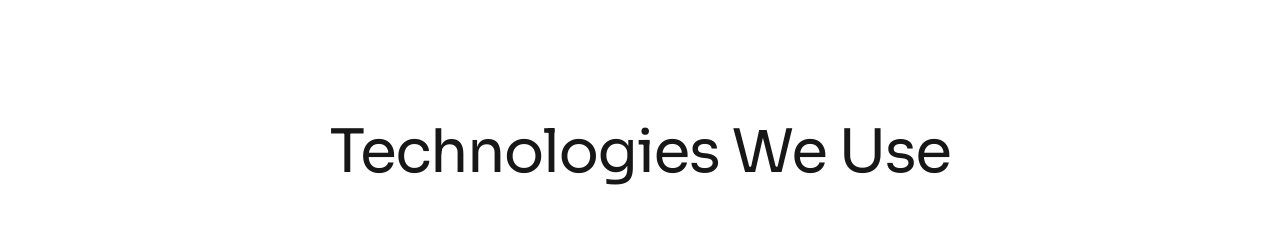
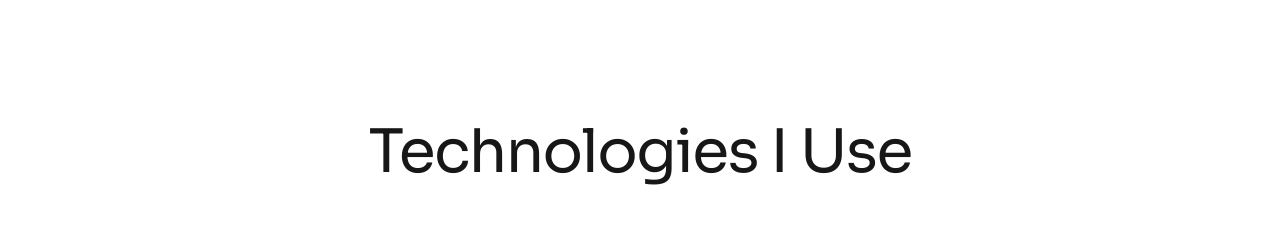
Before and after one commit to MAHMOUDIFARID/portfoliowebsite, an Astro site: page / in a window 1280 px wide. Shown: the part 2040-2267 px from the top of the page. Built offline with nearby package versions, Linux system fonts and the light colour scheme; Astro itself is replaced by a stand-in of ours; a web font is replaced by a local one.

Commit message:
fix(skills): update title to Technologies I Use

```diff
--- a/src/components/Skills.astro
+++ b/src/components/Skills.astro
@@ -32,7 +32,7 @@ const marqueeSkills2 = [...skills.slice(6), ...skills.slice(0, 6), ...skills.sli
   <div class="relative z-10 w-full max-w-[1400px] mx-auto px-6 mb-12 text-center">
     <!-- Title matching reference screenshot -->
     <h2 class="text-3xl sm:text-5xl md:text-6xl font-bold tracking-tight text-neutral-900 dark:text-white font-sans">
-      Technologies We Use
+      Technologies I Use
     </h2>
   </div>
 
```
